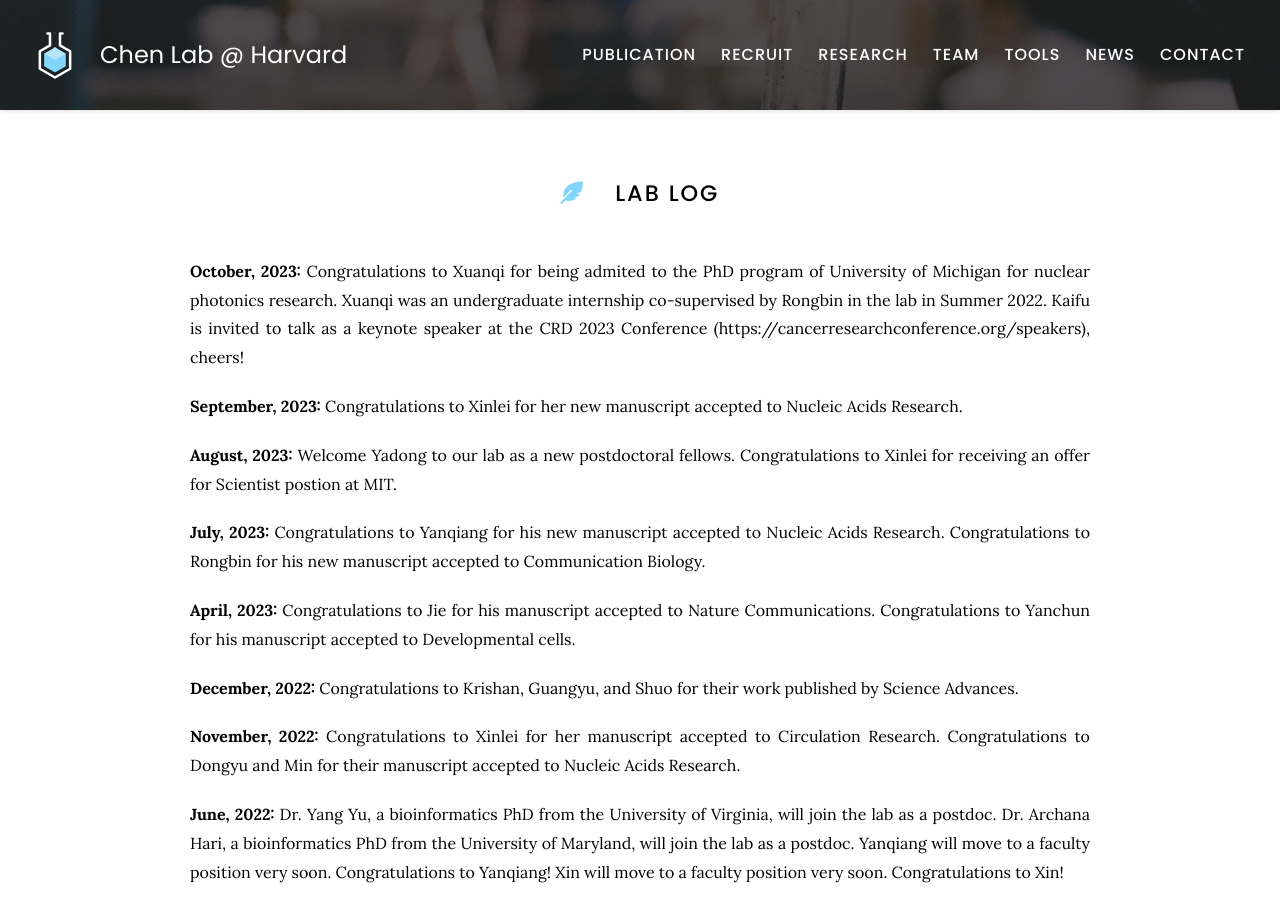
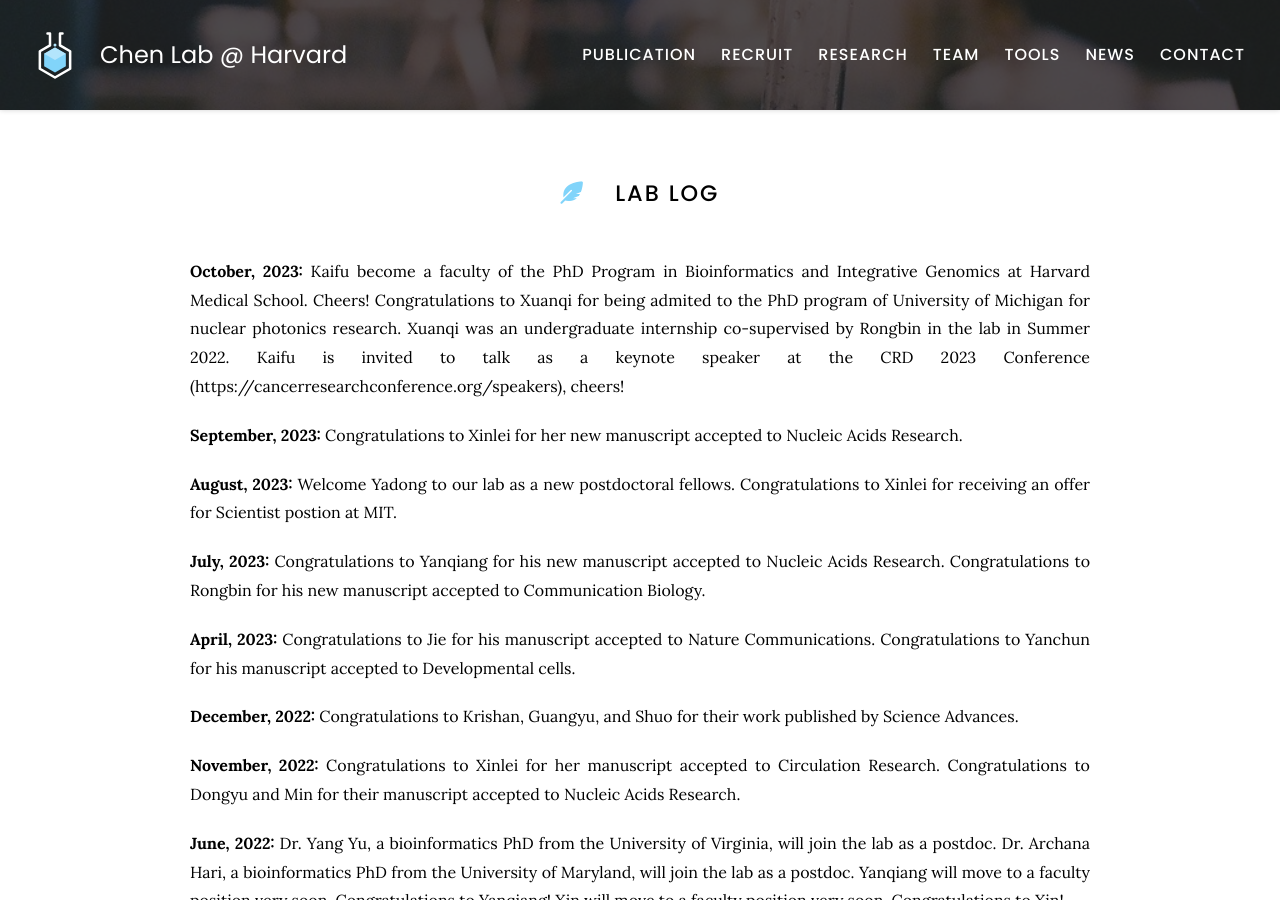
Before and after one commit to kaifuchenlab/kaifuchenlab.github.io, a Jekyll site: the page built from 7.news/index.md, in a window 1280 px wide and 900 px high. Built offline with Jekyll 4.4.1, drawn with Linux system fonts in a browser that asks for light colours.

Commit message:
Update index.md

```diff
--- a/7.news/index.md
+++ b/7.news/index.md
@@ -9,6 +9,7 @@ nav:
 
 
 **October, 2023:**
+Kaifu become a faculty of the PhD Program in Bioinformatics and Integrative Genomics at Harvard Medical School. Cheers!
 Congratulations to Xuanqi for being admited to the PhD program of University of Michigan for nuclear photonics research. Xuanqi was an undergraduate internship co-supervised by Rongbin in the lab in Summer 2022. Kaifu is invited to talk as a keynote speaker at the CRD 2023 Conference (https://cancerresearchconference.org/speakers), cheers!
 
 **September, 2023:**
```
